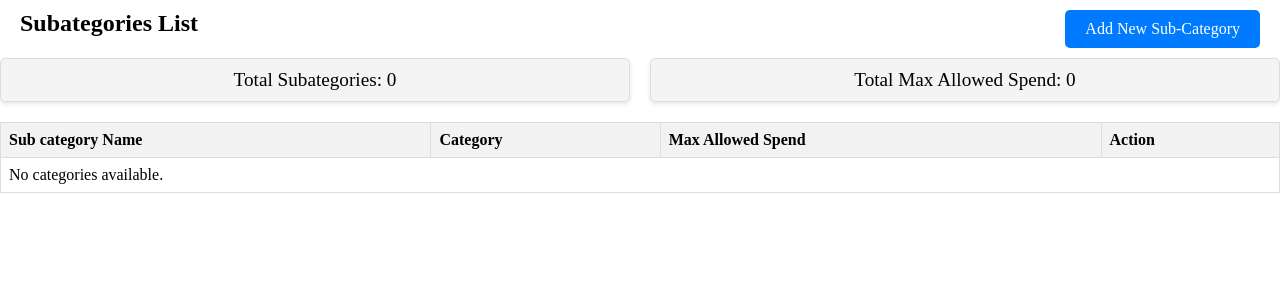
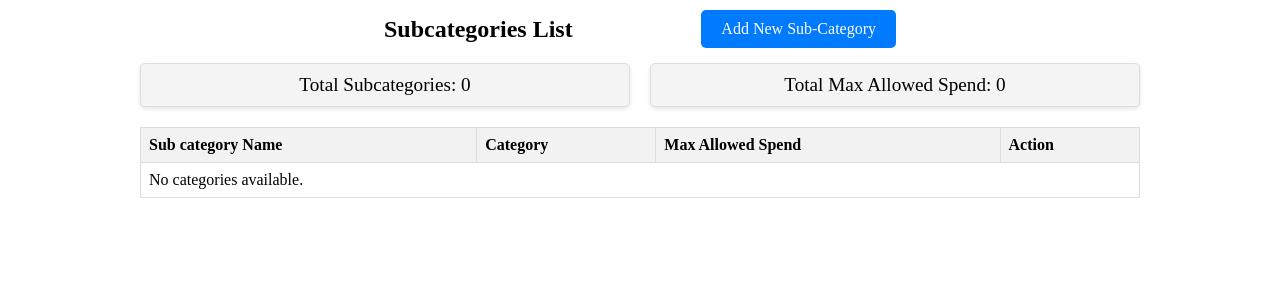
Before and after one commit to Klukvas/Simple-Budget, a Django app: page /simple-budget/subcategories/ in a window 1280 px wide. Shown: the part 38-338 px from the top of the page. Run offline with Django 5.2, Linux system fonts and the light colour scheme; the visitor is signed in with stand-in values (Sample User, id 1); data that the repository does not hold is empty.

Commit message:
change tables format

```diff
--- a/simple_budget/sb/forms/__init__.py
+++ b/simple_budget/sb/forms/__init__.py
@@ -1,5 +1,5 @@
-from .authentication import CustomerAuthenticationForm
-from .registration import CustomerCreationForm
+from .login import CustomerAuthenticationForm
+from .signup import CustomerCreationForm
 from .category import CreateCategoryForm
 from .create_subcategory import SubCategoryForm
 from .create_spend import SpendForm
--- a/simple_budget/sb/static/css/base.css
+++ b/simple_budget/sb/static/css/base.css
@@ -2,33 +2,3 @@
   margin: 0;
   padding: 0;
 }
-.tab-title{
-  display: flex;
-  justify-content: space-between;
-  margin: 5px 15px 5px 15px;
-  padding: 5px;
-}
-.tab-title h2{
-  text-align: center;
-}
-
-.total-block {
-  display: flex;
-  gap: 20px;
-  margin-bottom: 20px;
-}
-
-.total-content {
-  background-color: #f4f4f4;
-  border: 1px solid #ddd;
-  padding: 10px 20px;
-  border-radius: 5px;
-  box-shadow: 0 2px 4px rgba(0, 0, 0, 0.1);
-  flex: 1;
-  text-align: center;
-}
-
-.total-content p {
-  margin: 0;
-  font-size: 1.2em;
-}
--- a/simple_budget/sb/static/css/buttons.css
+++ b/simple_budget/sb/static/css/buttons.css
@@ -1,15 +1,26 @@
-/* table.css or a separate CSS file */
+/* Create button */
 .create-new-btn {
   display: inline-block;
+  padding: 10px 20px;
   background-color: #007bff;
   color: white;
-    padding: 10px 20px;
-    text-align: center;
   text-decoration: none;
   border-radius: 5px;
-    font-size: 16px;
 }
+
 
 .create-new-btn:hover {
   background-color: #0056b3;
 }
+/* End create button */
+
+/* Delete button */
+
+.delete-btn {
+  background-color: #dc3545;
+  color: white;
+  border: none;
+  padding: 5px 10px;
+}
+
+/* End Delete button */
--- a/simple_budget/sb/static/css/table.css
+++ b/simple_budget/sb/static/css/table.css
@@ -1,24 +1,83 @@
-/* table.css */
-.list-view-actions {
-  margin-bottom: 20px;
+.list-flex{
+  display: flex;
+  flex-direction: column;
 }
 
-.create-new-btn {
-  display: inline-block;
-  padding: 10px 20px;
-  background-color: #007bff;
-  color: white;
-  text-decoration: none;
-  border-radius: 5px;
+/* Table header */
+
+.header-block{
+  display: flex;
+  justify-content: center;
 }
 
-.create-new-btn:hover {
-  background-color: #0056b3;
+.header-container{
+  display: flex;
+  justify-content: space-between;
+  align-items: center;
+  width: 40%;
+  margin: 5px 15px 5px 15px;
+  padding: 5px;
+}
+
+.header-container h2{
+  text-align: center;
+}
+
+/* End Table header */
+
+/* Table totals */
+
+.total-block {
+  display: flex;
+  justify-content: center;
+  padding: 5px 15px 5px 15px;
+}
+
+.total-container{
+  display: flex;
+  width: 80%;
+  justify-content: space-around;
+  gap: 20px;
+}
+
+.total-content {
+  background-color: #f4f4f4;
+  border: 1px solid #ddd;
+  border-radius: 5px;
+  box-shadow: 0 2px 4px rgba(0, 0, 0, 0.1);
+
+  text-align: center;
+
+  padding: 10px 20px;
+  flex: 1;
+
+}
+
+.total-content p {
+  margin: 0;
+  font-size: 1.2em;
+}
+
+/* End Table Totals */
+
+/* Table */
+
+.table-block{
+  display: flex;
+  justify-content: center;
+  padding: 15px;
+}
+
+.table-container{
+  display: flex;
+  width: 80%;
+  justify-content: space-around;
 }
 
 .list-view-table {
+  border-collapse: collapse;
   width: 100%;
-  border-collapse: collapse;
+
 }
 
 .list-view-table th, .list-view-table td {
@@ -58,10 +117,4 @@
   margin: 5px 0;
 }
 
-.delete-btn {
-  background-color: #dc3545;
-  color: white;
-  border: none;
-  padding: 5px 10px;
-
-}
+/* End table */
--- a/simple_budget/sb/templates/sb/subcategory/list.html
+++ b/simple_budget/sb/templates/sb/subcategory/list.html
@@ -3,28 +3,41 @@
 {% load static %}
 {% block content %}
 
-  <div class="tab-title">
+<div class="list-flex">
 
-    <h2>Subategories List</h2>
+
+  <div class="header-block">
+    <div class="header-container">
+
+      <div class="header-title">
+        <h2>Subcategories List</h2>
+      </div>
 
       <div>
         <a href="{% url 'sb:subcategory_create' %}" class="create-new-btn">Add New Sub-Category</a>
       </div>
 
     </div>
+  </div>
 
   <div class="total-block">
 
+    <div class="total-container">
       <div class="total-content">
-      <p>Total Subategories: {{ total_categories_count }}</p>
+        <p>Total Subcategories: {{ total_categories_count }}</p>
       </div>
 
       <div class="total-content">
         <p>Total Max Allowed Spend: {{ total_max_allowed }}</p>
       </div>
+    </div>
 
   </div>
 
+
+  <div class="table-block">
+
+    <div class="table-container">
 
       <table class="list-view-table">
         <thead>
@@ -59,4 +72,12 @@
           {% endfor %}
         </tbody>
       </table>
+
+    </div>
+
+  </div>
+
+</div>
+
+
 {% endblock %}
--- a/simple_budget/sb/views/signup.py
+++ b/simple_budget/sb/views/signup.py
@@ -1,5 +1,5 @@
 from ..models.customer import Customer
-from ..forms.registration import CustomerCreationForm
+from ..forms.signup import CustomerCreationForm
 from django.urls import reverse_lazy
 from django.views.generic.edit import CreateView
 from django.contrib.auth import login, authenticate
```
Also changed, not shown: simple_budget/sb/forms/login.py (renamed from simple_budget/sb/forms/authentication.py, +0 -8 lines), simple_budget/sb/forms/signup.py (renamed from simple_budget/sb/forms/registration.py, +11 -11 lines), simple_budget/sb/templates/sb/category/list.html (+25 -1 lines), simple_budget/sb/templates/sb/spend/list.html (+17 -3 lines), 1 other file. Lines whose indentation alone changed are shown as unchanged.
